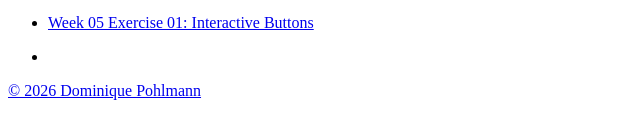
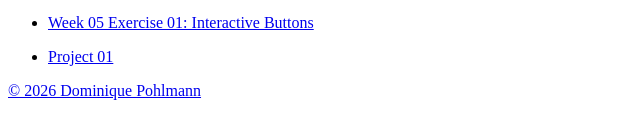
Before and after one commit to dompohlmannc/Course-Portfolio, a plain HTML site: page index.html in a window 1280 px wide. Shown: the part 422-560 px from the top of the page, 0-640 px from the left. Drawn offline with Linux system fonts and the light colour scheme.

Commit message:
Update index.html

```diff
--- a/index.html
+++ b/index.html
@@ -58,7 +58,7 @@
                 </ul>
                  <ul>
                     <li>
-                        <a href="project-01/">
+                        <a href="project-01/">Project 01
                     </li>
                  </ul>
 
```
